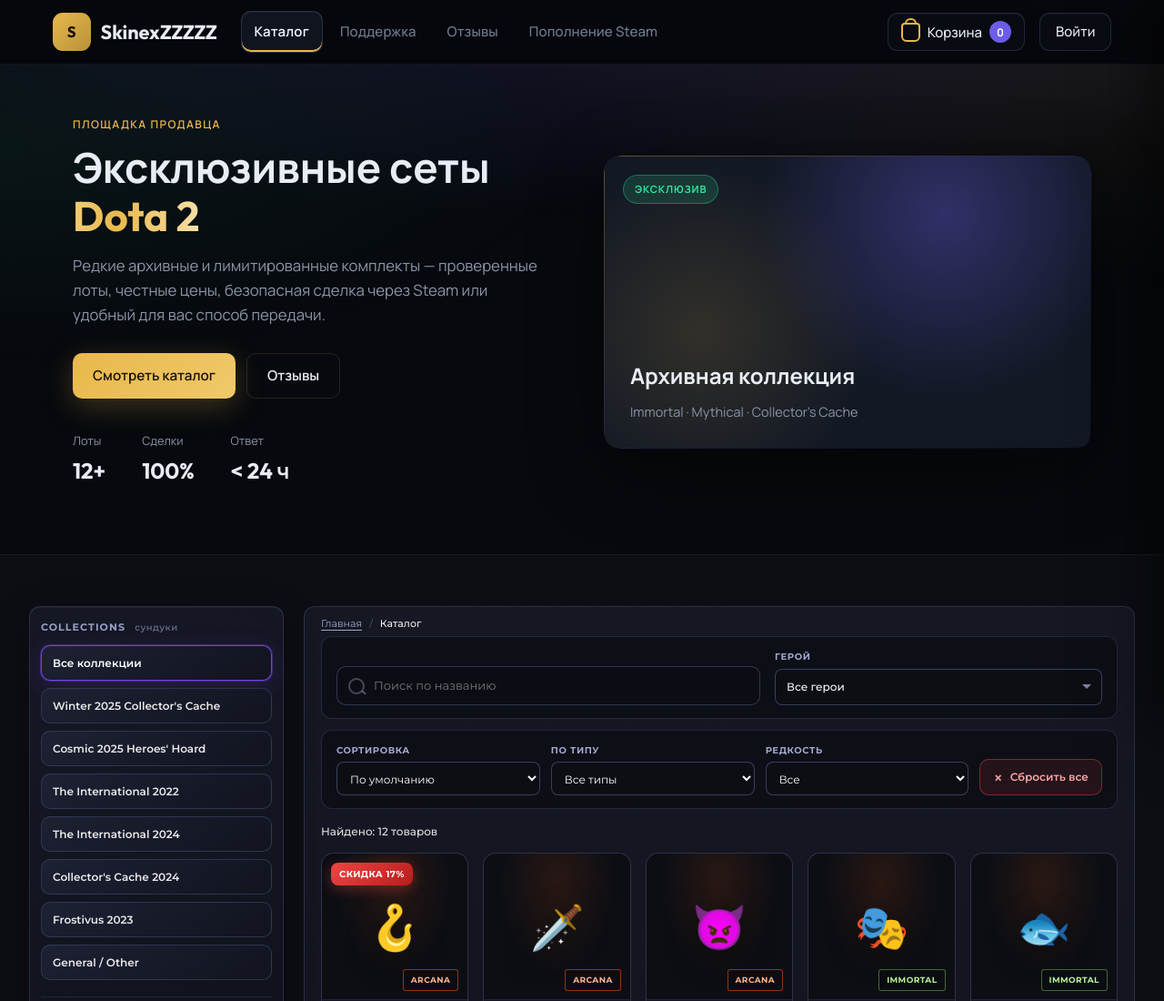
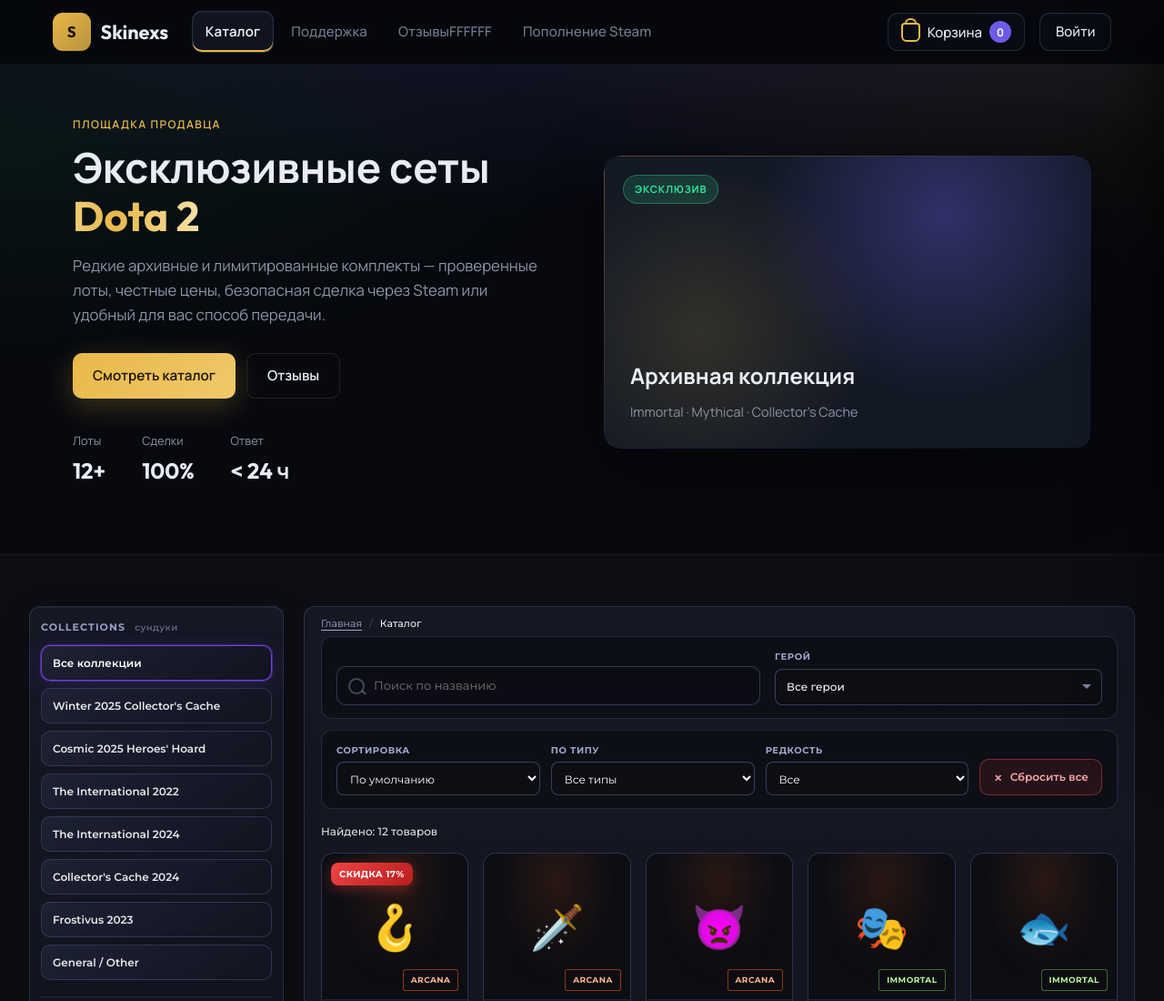
Before and after one commit to testerplus44/skinexs-site, a plain HTML site: page index.html in a window 1280 px wide. Shown: the top 1100 px of the page at 91% size. Drawn offline with Linux system fonts and the light colour scheme; no server answers.

Commit message:
staging works

```diff
--- a/index.html
+++ b/index.html
@@ -18,12 +18,12 @@
       <div class="header-left">
         <a class="logo" href="index.html">
           <span class="logo-mark">S</span>
-          <span class="logo-text">SkinexZZZZZ</span>
+          <span class="logo-text">Skinexs</span>
         </a>
         <nav class="nav nav-primary" aria-label="Основное меню">
           <a href="index.html#catalog">Каталог</a>
           <a href="support.html">Поддержка</a>
-          <a href="reviews.html">Отзывы</a>
+          <a href="reviews.html">ОтзывыFFFFFF</a>
         </nav>
       </div>
       <div class="header-actions">
```
